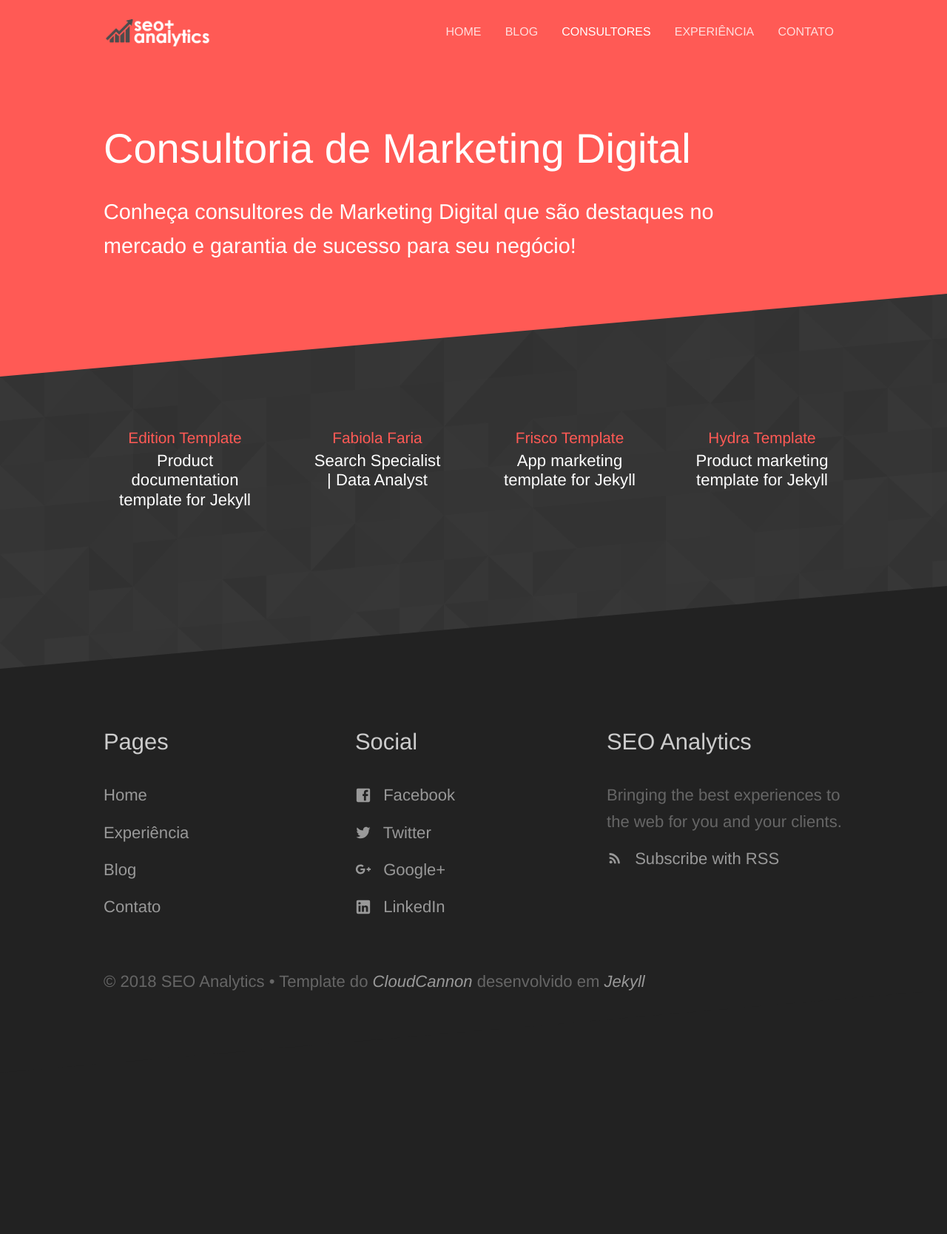
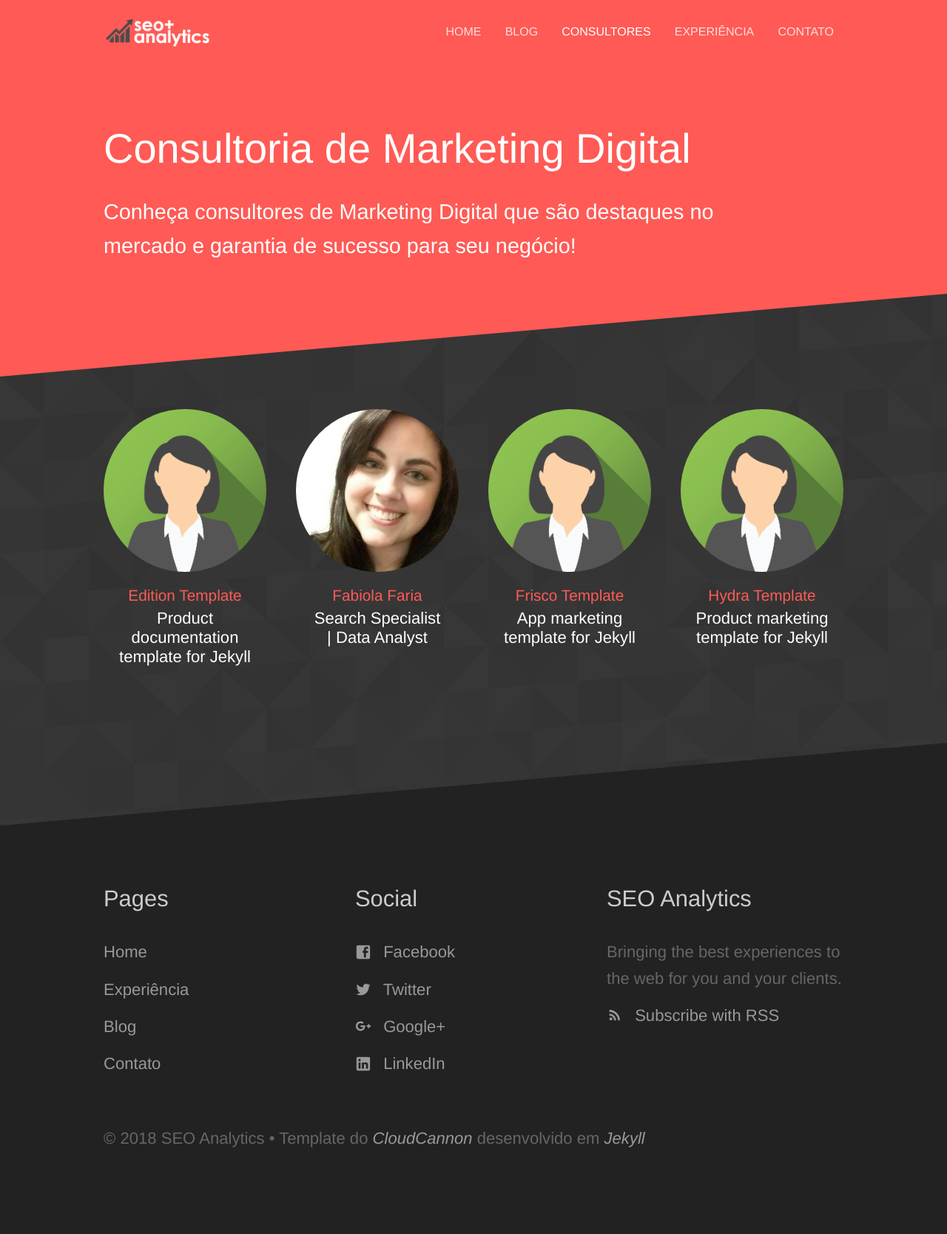
Before and after one commit to seoanalytics/seoanalytics.github.io, a Jekyll site: the page built from consultores.html, in a window 1280 px wide. Shown: the whole page at 74% size. Built offline with Jekyll 4.4.1, drawn with Linux system fonts in a browser that asks for light colours; before the commit the page ends 1456 px from its top, so only the background shows below that.

Commit message:
Updated 'consultores.html' via CloudCannon

```diff
--- a/consultores.html
+++ b/consultores.html
@@ -11,7 +11,7 @@
 			{% for cv in site.cv %}
 				<li>
 					<a href="{{ site.baseurl }}{{ cv.url }}">
-						<img src="{% include relative-src.html src=client.image_path %}" alt="{{ person.name }}">
+						<img src="{% include relative-src.html src=cv.image_path %}" alt="{{ person.name }}">
 						<div class="details">
 							<div class="name">{{ cv.name }}</div>
 							<div class="position">{{ cv.subtitle }}</div>
```
